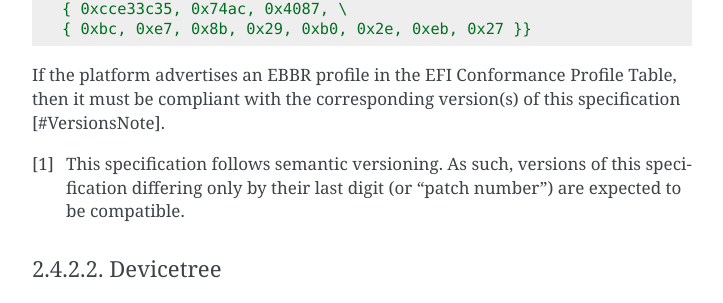
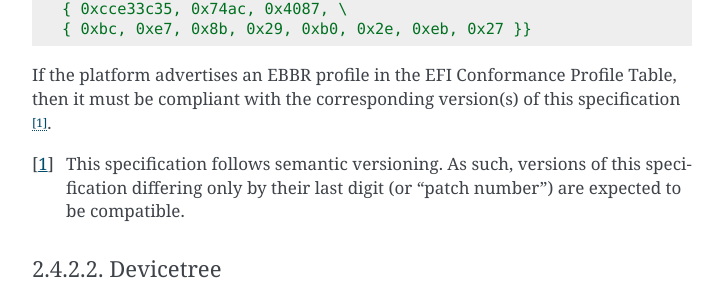
Before and after one commit to ARM-software/ebbr, a Sphinx documentation site: the page built from source/chapter2-uefi.rst, in a window 1280 px wide and 900 px high, scrolled down 6631 px. Shown: the part 197-500 px from the top of the window, without its empty margins (388-1111 px from the left). Built offline with Sphinx 7.4.7, drawn with Linux system fonts in a browser that asks for light colours.

Commit message:
trivial: fix version note link
Signed-off-by: Vincent Stehlé <vincent.stehle@arm.com>

```diff
--- a/source/chapter2-uefi.rst
+++ b/source/chapter2-uefi.rst
@@ -310,7 +310,7 @@ compliance to version 2.1.x of the EBBR specification:
 
 If the platform advertises an EBBR profile in the EFI Conformance Profile Table,
 then it must be compliant with the corresponding version(s) of this
-specification [#VersionsNote].
+specification [#VersionsNote]_.
 
 .. [#VersionsNote] This specification follows semantic versioning. As such,
    versions of this specification differing only by their last digit (or "patch
```
